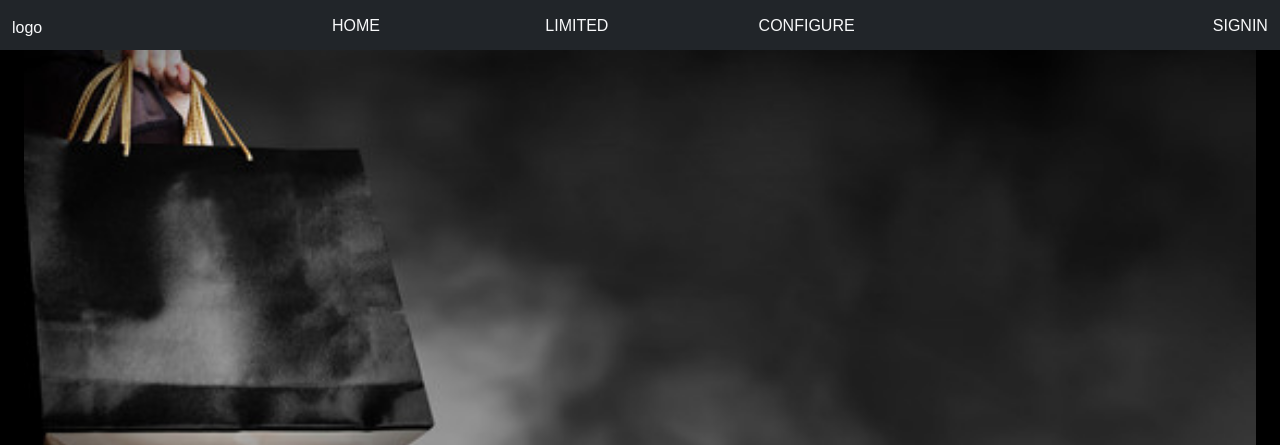
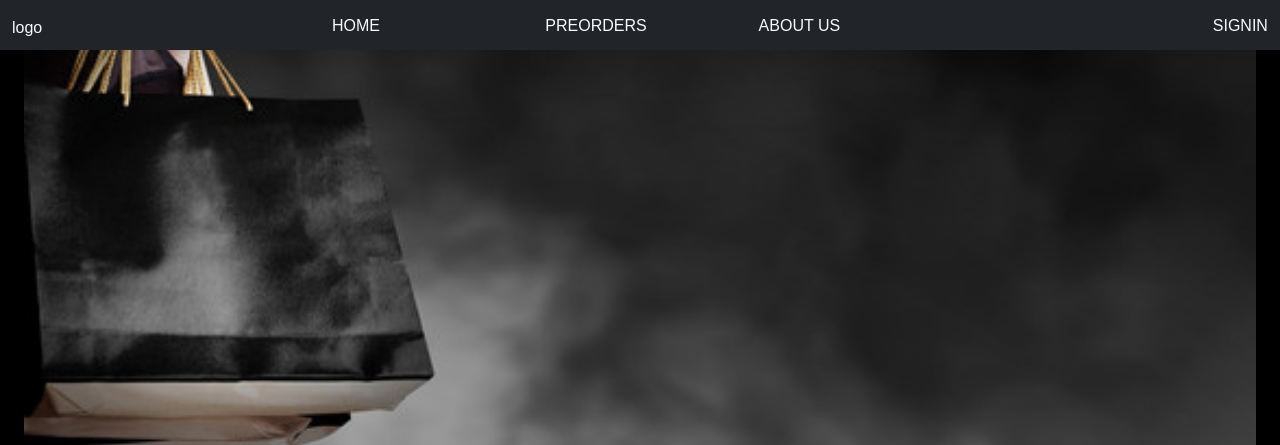
Before and after one commit to Manishkesarwani12/animatedweb, a plain HTML site: page index.html in a window 1280 px wide. Shown: the top 445 px of the page. Drawn offline with nearby package versions, Linux system fonts and the light colour scheme; a web font is replaced by a local one.

Commit message:
Update index.html

```diff
--- a/index.html
+++ b/index.html
@@ -20,6 +20,7 @@
             background-color: black;
         }
         .hight{
+            position: fixed;
             height:50px ;
         }
         .text-info {
@@ -71,9 +72,9 @@
         <div class="col-lg-2"></div>
         <div class="col-lg-1 mt-3"> <h6>HOME</h6></div>
         <div class="col-lg-1 mt-3"></div>
-        <div class="col-lg-1 mt-3"> <h6>LIMITED</h6></div>
+        <div class="col-lg-1 mt-3"> <h6>PREORDERS</h6></div>
         <div class="col-lg-1 mt-3"> </div>
-        <div class="col-lg-1 mt-3"> <h6>CONFIGURE</h6></div>
+        <div class="col-lg-1 mt-3"> <h6>ABOUT US</h6></div>
         <div class="col-lg-3"></div>
         <div class="col-lg-1 mt-3 text-end"><h6> SIGNIN</h6></div>
     </div>
```
